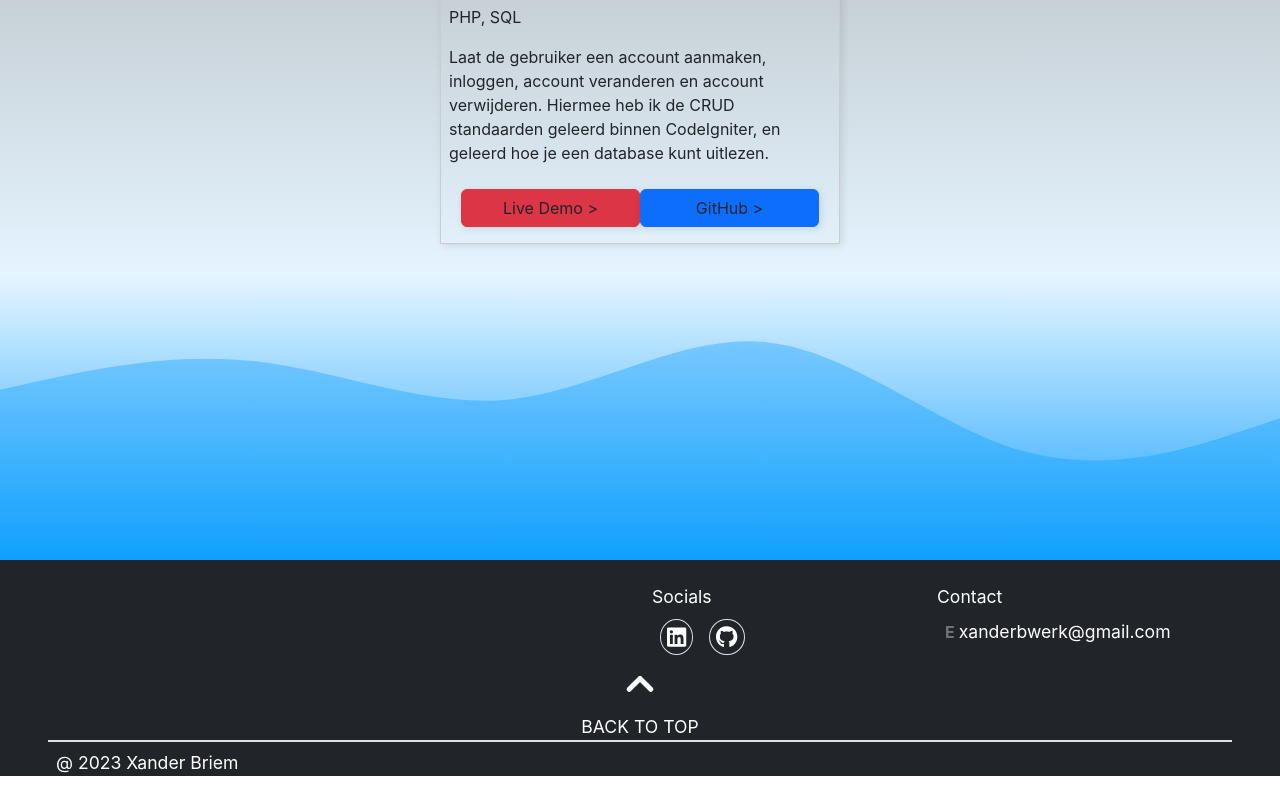
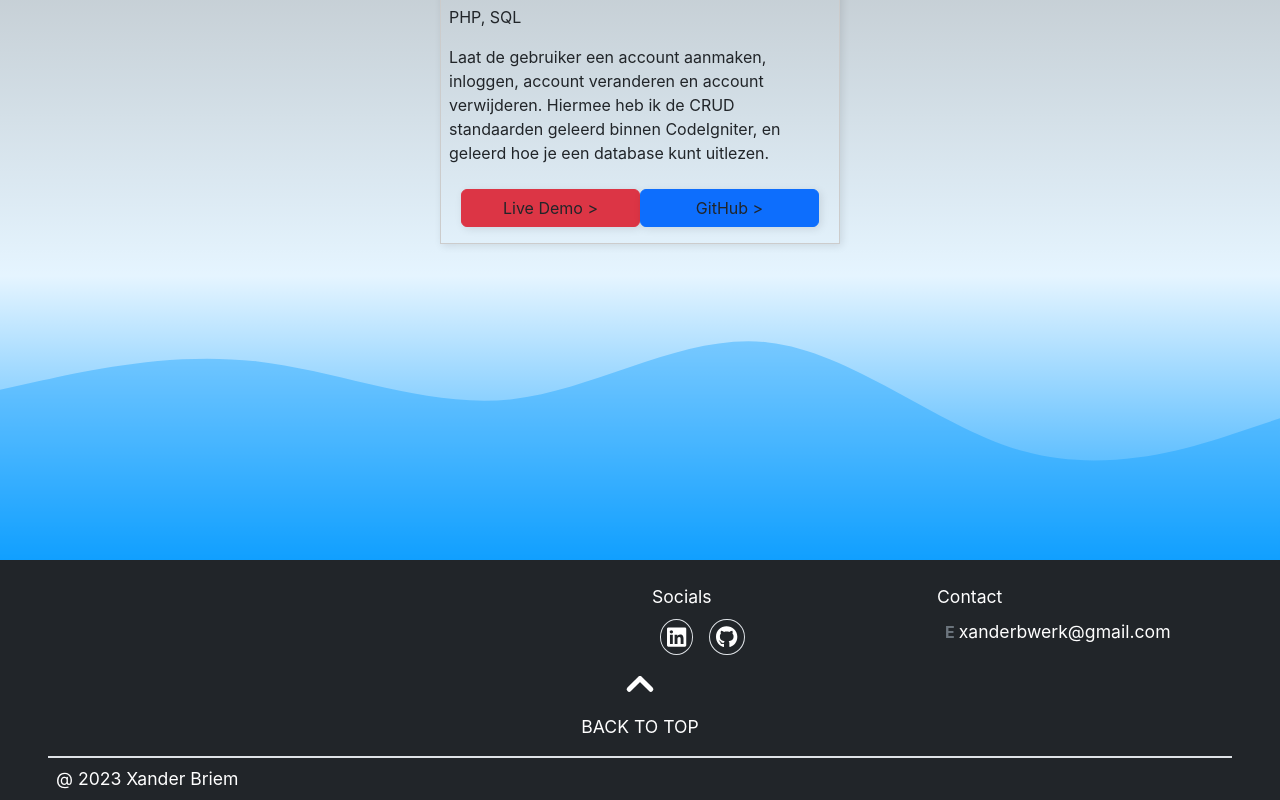
Before and after one commit to 99061142/Portfolio, a React (Create React App) app: page / in a window 1280 px wide. Shown: the part 1260-2060 px from the top of the page. Before the commit the page ends 2036 px from the top, so only its background shows below. Built offline with nearby package versions, Linux system fonts and the light colour scheme.

Commit message:
Added margin for footer bottom container

```diff
--- a/src/footer.jsx
+++ b/src/footer.jsx
@@ -41,8 +41,8 @@ function Footer() {
                 </div>
             </div>
 
-            <div className="mx-5 border-top border-2">
-                <p className="mt-2 ms-2 m-0">@ {YEAR} Xander Briem</p>
+            <div className="mx-5 mt-3 border-top border-2">
+                <p className="m-2">@ {YEAR} Xander Briem</p>
             </div>
         </footer>
     );
```
